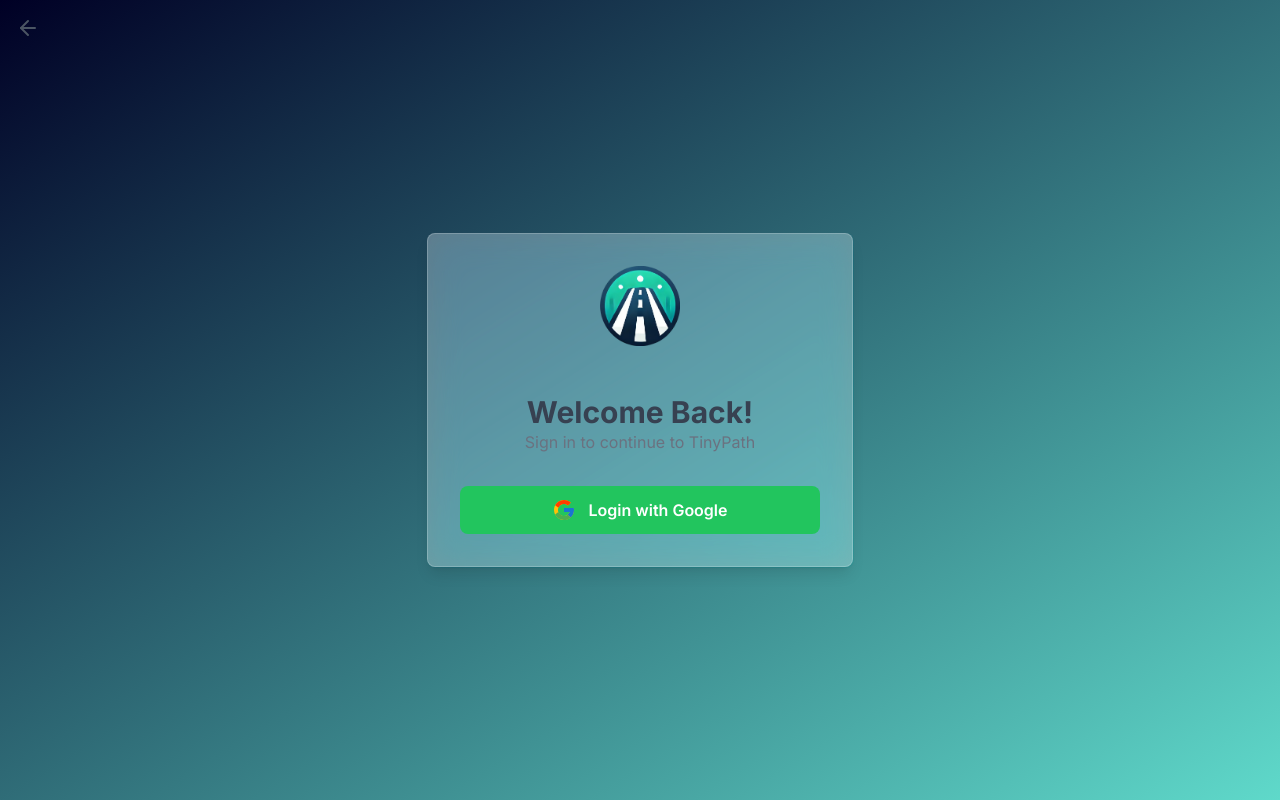
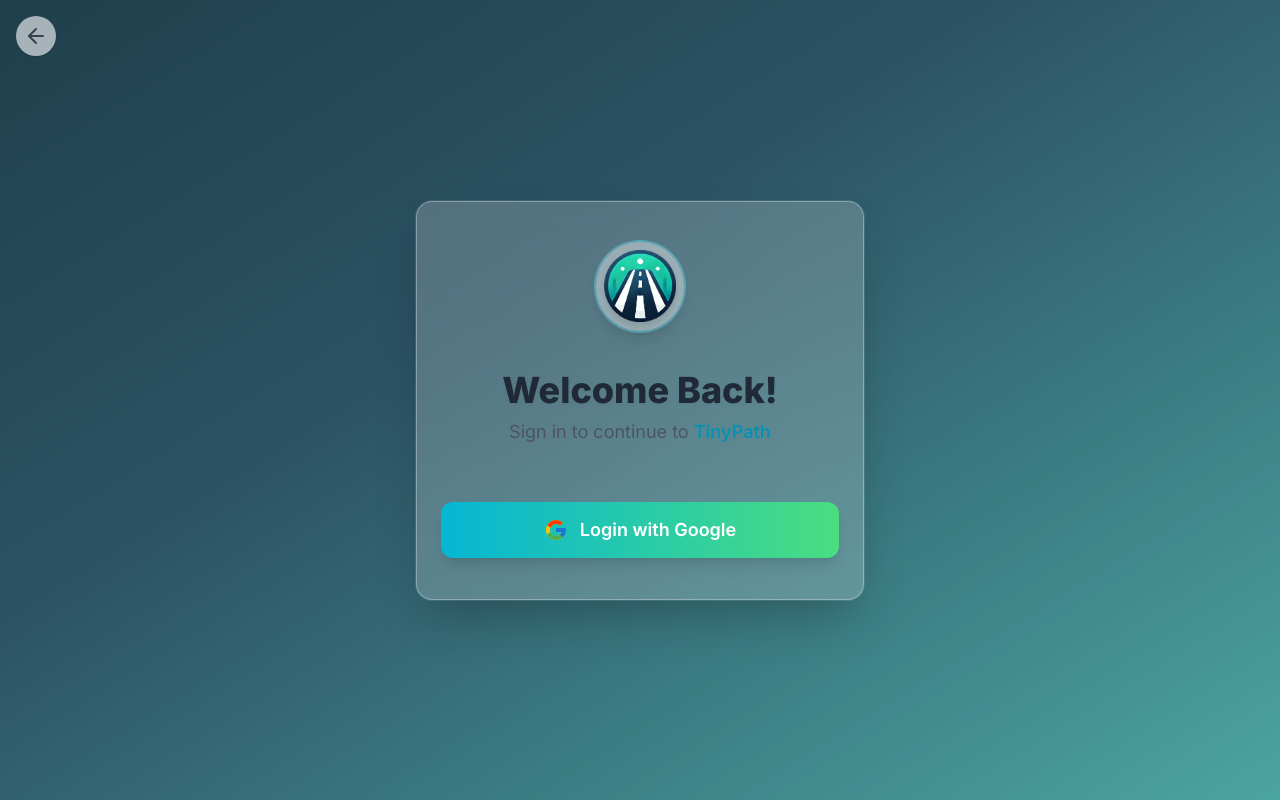
Before and after one commit to titan1230/Tiny-Path, a Next.js app: page /onboarding in a window 1280 px wide. Built offline with nearby package versions, Linux system fonts and the light colour scheme; no server answers.

Commit message:
Enhance onboarding page with improved UI components, animations, and loading spinner

```diff
--- a/src/app/onboarding/page.tsx
+++ b/src/app/onboarding/page.tsx
@@ -1,51 +1,196 @@
 "use client";
 
-import React, { Suspense } from 'react';
+import Link from "next/link";
+import Image from "next/image";
+import { useSearchParams } from "next/navigation";
+
+import React, { Suspense, useState } from "react";
+import { motion, AnimatePresence } from "motion/react";
+
 import { FcGoogle } from "react-icons/fc";
 import { FiArrowLeft } from "react-icons/fi";
-import Image from 'next/image';
-import Link from 'next/link';
-import { signIn } from '@/lib/LoginUtils';
 
-import { useSearchParams } from 'next/navigation';
+import { signIn } from "@/lib/LoginUtils";
+
+const cardVariants = {
+  hidden: { opacity: 0, y: 40, scale: 0.96 },
+  visible: {
+    opacity: 1,
+    y: 0,
+    scale: 1,
+    transition: { type: "spring", stiffness: 80, damping: 16 },
+  },
+};
+
+const buttonVariants = {
+  hover: { scale: 1.04, boxShadow: "0 8px 32px 0 rgba(0,255,200,0.18)" },
+  tap: { scale: 0.98 },
+};
+
+const textVariants = {
+  initial: { opacity: 1, scale: 1 },
+  exit: { opacity: 0, scale: 0.7, transition: { duration: 0.2 } },
+};
+
+const spinnerVariants = {
+  initial: { opacity: 0, scale: 0.7 },
+  animate: { opacity: 1, scale: 1, transition: { duration: 0.2 } },
+};
+
+function Spinner() {
+  return (
+    <motion.div
+      className="flex items-center justify-center"
+      variants={spinnerVariants}
+      initial="initial"
+      animate="animate"
+      exit="exit"
+    >
+      <svg
+        className="animate-spin h-6 w-6 text-white"
+        xmlns="http://www.w3.org/2000/svg"
+        fill="none"
+        viewBox="0 0 24 24"
+      >
+        <circle
+          className="opacity-25"
+          cx="12"
+          cy="12"
+          r="10"
+          stroke="currentColor"
+          strokeWidth="4"
+        ></circle>
+        <path
+          className="opacity-75"
+          fill="currentColor"
+          d="M4 12a8 8 0 018-8v4a4 4 0 00-4 4H4z"
+        ></path>
+      </svg>
+    </motion.div>
+  );
+}
 
 const OnboardingContent: React.FC = () => {
   const searchParams = useSearchParams();
-  const to = searchParams.get('to');
+  const to = searchParams.get("to");
+  const [loading, setLoading] = useState(false);
+
+  const handleSignIn = async () => {
+    setLoading(true);
+    await signIn(to || "/dashboard");
+  };
 
   return (
-    <div className="bg-white/30 shadow-lg rounded-lg p-8 md:w-1/3 w-full mx-4 flex flex-col items-center backdrop-blur-lg backdrop-saturate-150 border border-white/20">
-      <div className="mb-8">
-        <Image src="/TinyPath.png" alt="Logo" width={80} height={80} className="mx-auto" />
+    <motion.div
+      className="
+        bg-white/20 shadow-2xl rounded-2xl px-6 py-10 w-full max-w-md mx-4
+        flex flex-col items-center backdrop-blur-2xl border border-white/30
+        ring-1 ring-white/10
+      "
+      variants={cardVariants}
+      initial="hidden"
+      animate="visible"
+    >
+      <div className="mb-8 flex justify-center">
+        <div className="rounded-full bg-white/40 p-2 shadow-lg ring-2 ring-cyan-300/40">
+          <Image
+            src="/TinyPath.png"
+            alt="TinyPath Logo"
+            width={72}
+            height={72}
+            className="mx-auto drop-shadow-lg"
+            priority
+          />
+        </div>
       </div>
 
-      <h1 className="text-3xl font-bold text-gray-700 mt-4 text-center">Welcome Back!</h1>
-      <p className="text-gray-500 text-center">Sign in to continue to TinyPath</p>
+      <h1 className="text-3xl md:text-4xl font-extrabold text-gray-800 mt-2 text-center drop-shadow-sm">
+        Welcome Back!
+      </h1>
+      <p className="text-gray-600 text-center mt-2 mb-6 text-base md:text-lg">
+        Sign in to continue to <span className="font-semibold text-cyan-600">TinyPath</span>
+      </p>
 
-      <button
-        type='button'
-        className="bg-green-500 text-white py-3 px-4 w-full rounded-lg flex items-center justify-center gap-3 hover:bg-green-600 transition ease-in-out mt-8"
-        onClick={async () => await signIn(to || "/dashboard")}
+      <motion.button
+        type="button"
+        className={`
+          bg-gradient-to-r from-cyan-500 to-green-400 text-white py-3 px-4 w-full
+          rounded-xl flex items-center justify-center gap-3 font-semibold text-lg
+          shadow-lg mt-8 focus:outline-none focus:ring-2 focus:ring-cyan-400
+          focus:ring-offset-2 relative h-14
+        `}
+        variants={buttonVariants}
+        whileHover={!loading ? "hover" : undefined}
+        whileTap={!loading ? "tap" : undefined}
+        onClick={handleSignIn}
+        aria-label="Login with Google"
+        disabled={loading}
+        style={{ minHeight: "3.5rem" }}
       >
-        <FcGoogle className="text-2xl" />
-        <span className="font-semibold">Login with Google</span>
-      </button>
-    </div>
+        <AnimatePresence initial={false} mode="wait">
+          {!loading ? (
+            <motion.div
+              className="flex items-center gap-3"
+              key="text"
+              variants={textVariants}
+              initial="initial"
+              animate="initial"
+              exit="exit"
+            >
+              <FcGoogle className="text-2xl" />
+              <span>Login with Google</span>
+            </motion.div>
+          ) : (
+            <Spinner key="spinner" />
+          )}
+        </AnimatePresence>
+      </motion.button>
+    </motion.div>
   );
 };
 
 const OnboardingPage: React.FC = () => {
   return (
-    <div className="flex flex-col items-center justify-center min-h-screen bg-gradient-to-br to-[#5fd9ca] from-[#000025] relative">
+    <div
+      className={`
+        flex flex-col items-center justify-center min-h-screen w-full relative
+        overflow-hidden bg-gradient-to-br from-[#0f2027] via-[#2c5364] to-[#5fd9ca]
+        animate-gradientBG
+      `}
+    >
+      <style jsx global>{`
+        @keyframes gradientBG {
+          0% {
+            background-position: 0% 50%;
+          }
+          50% {
+            background-position: 100% 50%;
+          }
+          100% {
+            background-position: 0% 50%;
+          }
+        }
+        .animate-gradientBG {
+          background-size: 200% 200%;
+          animation: gradientBG 8s ease-in-out infinite;
+        }
+      `}</style>
 
-      <Link href="/" className="absolute top-4 left-4">
-        <FiArrowLeft className="text-2xl text-gray-600 hover:text-gray-800 cursor-pointer" />
+      <Link
+        href="/"
+        className="
+          absolute top-4 left-4 bg-white/60 rounded-full p-2 shadow
+          hover:bg-white/80 transition focus:outline-none focus:ring-2
+          focus:ring-cyan-400
+        "
+        aria-label="Back to home"
+      >
+        <FiArrowLeft className="text-2xl text-gray-700" />
       </Link>
 
-      <Suspense fallback={<div>Loading...</div>}>
+      <Suspense fallback={<div className="text-white">Loading...</div>}>
         <OnboardingContent />
       </Suspense>
-
     </div>
   );
 };
```
